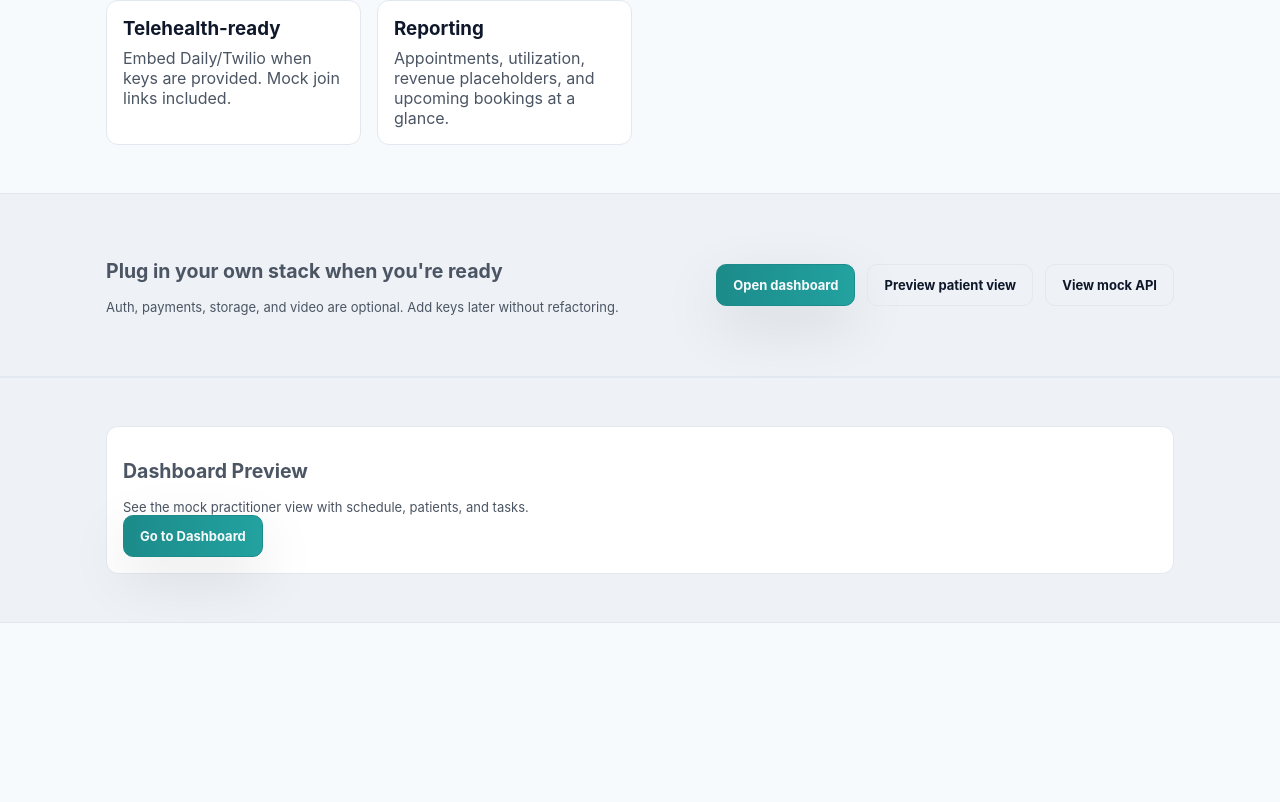
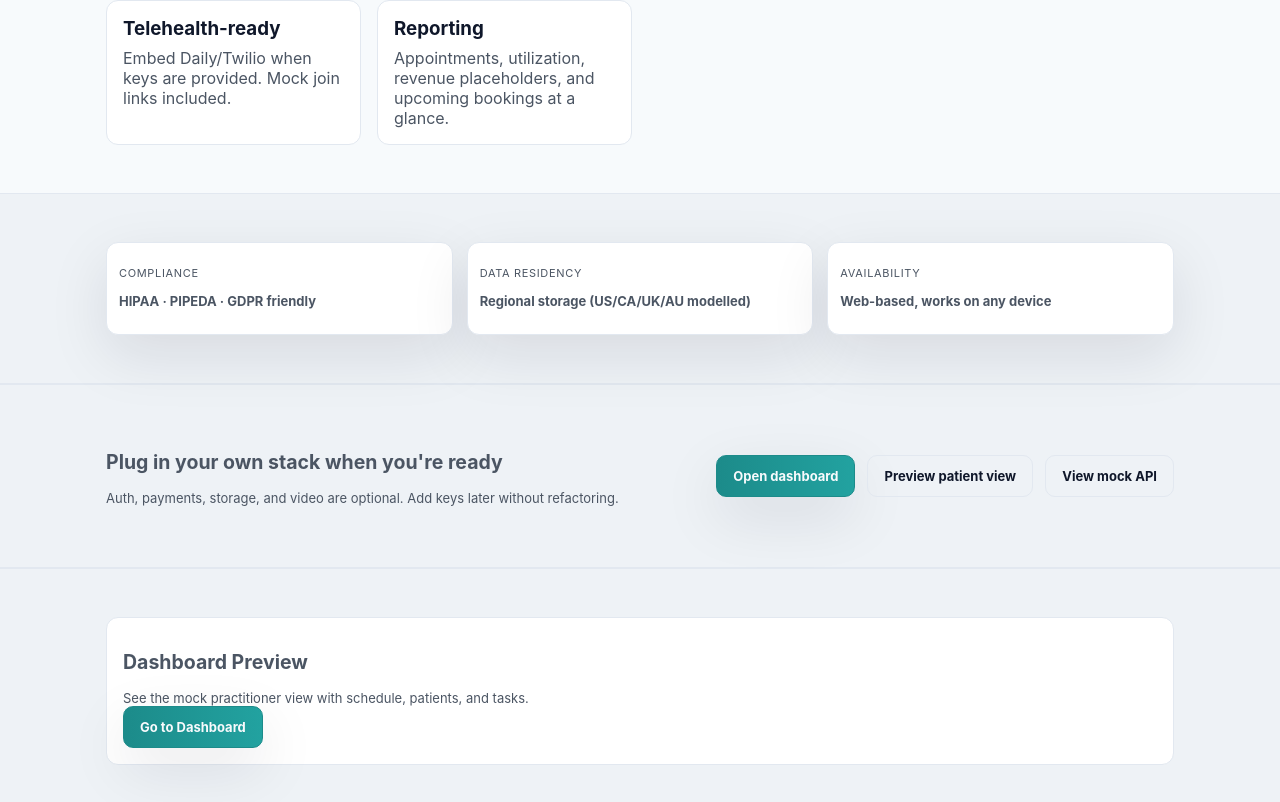
Before and after one commit to mindfreakzerox/physioflow-fe, a Next.js app: page / in a window 1280 px wide. Shown: the part 1054-1856 px from the top of the page. Before the commit the page ends 1677 px from the top, so only its background shows below. Built offline with nearby package versions, Linux system fonts and the light colour scheme.

Commit message:
feat: add trust strip

```diff
--- a/app/page.tsx
+++ b/app/page.tsx
@@ -3,6 +3,7 @@ import { Hero } from '../components/Hero';
 import { Testimonial } from '../components/Testimonial';
 import { ValueProps } from '../components/ValueProps';
 import { FeatureGrid } from '../components/FeatureGrid';
+import { TrustStrip } from '../components/TrustStrip';
 import { CTA } from '../components/CTA';
 
 export default function HomePage() {
@@ -12,6 +13,7 @@ export default function HomePage() {
       <Testimonial />
       <ValueProps />
       <FeatureGrid />
+      <TrustStrip />
       <CTA />
       <section className="section muted">
         <div className="container">
--- /dev/null
+++ b/components/TrustStrip.tsx
@@ -0,0 +1,20 @@
+const items = [
+  { label: 'Compliance', value: 'HIPAA · PIPEDA · GDPR friendly' },
+  { label: 'Data residency', value: 'Regional storage (US/CA/UK/AU modelled)' },
+  { label: 'Availability', value: 'Web-based, works on any device' }
+];
+
+export function TrustStrip() {
+  return (
+    <section className="section muted">
+      <div className="container trust">
+        {items.map((item) => (
+          <div key={item.label} className="trust-item">
+            <p className="label">{item.label}</p>
+            <p className="value">{item.value}</p>
+          </div>
+        ))}
+      </div>
+    </section>
+  );
+}
--- a/styles/globals.css
+++ b/styles/globals.css
@@ -83,6 +83,19 @@ h1 { font-size: 34px; margin: 8px 0 14px; line-height: 1.15; }
   display: grid;
   grid-template-columns: repeat(auto-fit, minmax(260px, 1fr));
   gap: 16px;
+}
+
+.trust {
+  display: grid;
+  grid-template-columns: repeat(auto-fit, minmax(220px, 1fr));
+  gap: 14px;
+}
+.trust-item {
+  background: #ffffff;
+  border: 1px solid var(--border);
+  border-radius: 12px;
+  padding: 12px;
+  box-shadow: var(--shadow);
 }
 
 .testimonial {
```
